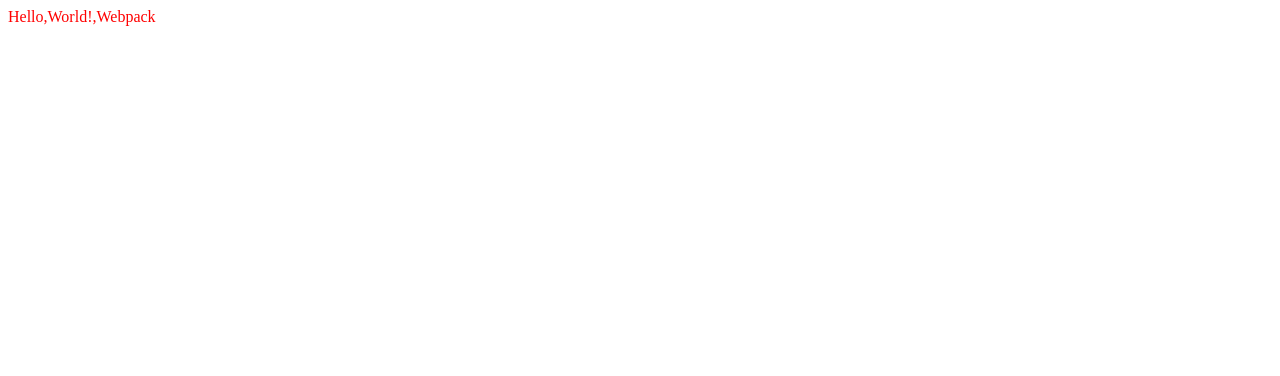
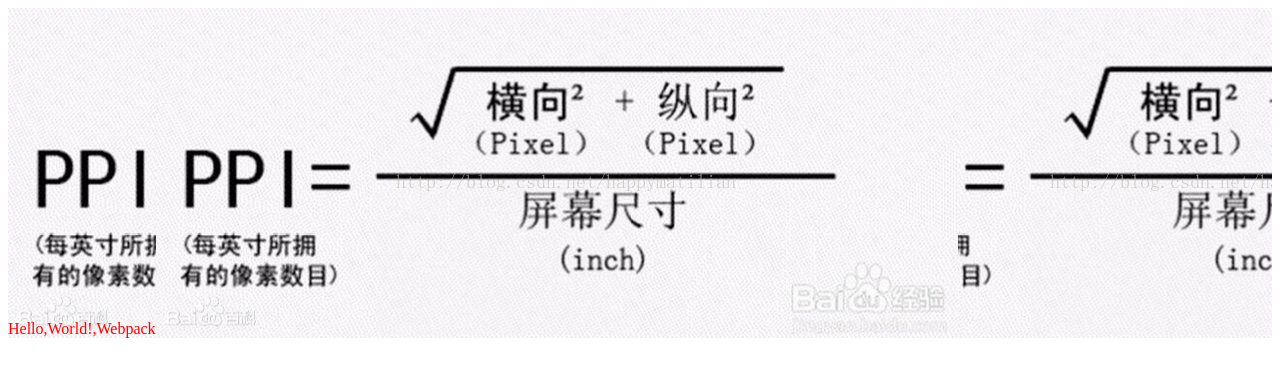
Before and after one commit to Pengxi92/think-and-record, a website built with webpack: page Webpack/index.html in a window 1280 px wide. Built offline with nearby package versions, Linux system fonts and the light colour scheme.

Commit message:
设置图片的引用

```diff
--- a/Webpack/package.json
+++ b/Webpack/package.json
@@ -11,7 +11,9 @@
   "license": "ISC",
   "devDependencies": {
     "css-loader": "^2.1.1",
+    "file-loader": "^3.0.1",
     "style-loader": "^0.23.1",
+    "url-loader": "^1.1.2",
     "webpack": "^4.29.6",
     "webpack-cli": "^3.2.3"
   },
--- a/Webpack/src/index.js
+++ b/Webpack/src/index.js
@@ -1,5 +1,6 @@
 import _ from 'lodash';
 import './style.css';
+import back from './background.png';
 
 function componment() {
   var ele = document.createElement('div');
@@ -8,6 +9,13 @@ function componment() {
 
   ele.classList.add('hello');
 
+  // 将图像添加到我们现有的 div。
+  var myIcon = new Image();
+  console.log('back', back);
+  myIcon.src = back;
+
+  ele.appendChild(myIcon);
+
   return ele;
 }
 
--- a/Webpack/src/style.css
+++ b/Webpack/src/style.css
@@ -1,3 +1,4 @@
 .hello {
   color: red;
+  background: url('./background.png');
 }
--- a/Webpack/webpack.config.js
+++ b/Webpack/webpack.config.js
@@ -11,6 +11,10 @@ module.exports = {
         test: /\.css/,
         use: ['style-loader', 'css-loader'],
       },
+      {
+        test: /\.(png|svg|jpg|gif)$/,
+        use: ['url-loader'], // url-loader将图片修改为 data url；file-loader仍使用http请求图片链接
+      },
     ],
   },
 };
```
Also changed, not shown: Webpack/src/background.png (added), 1 other file.
